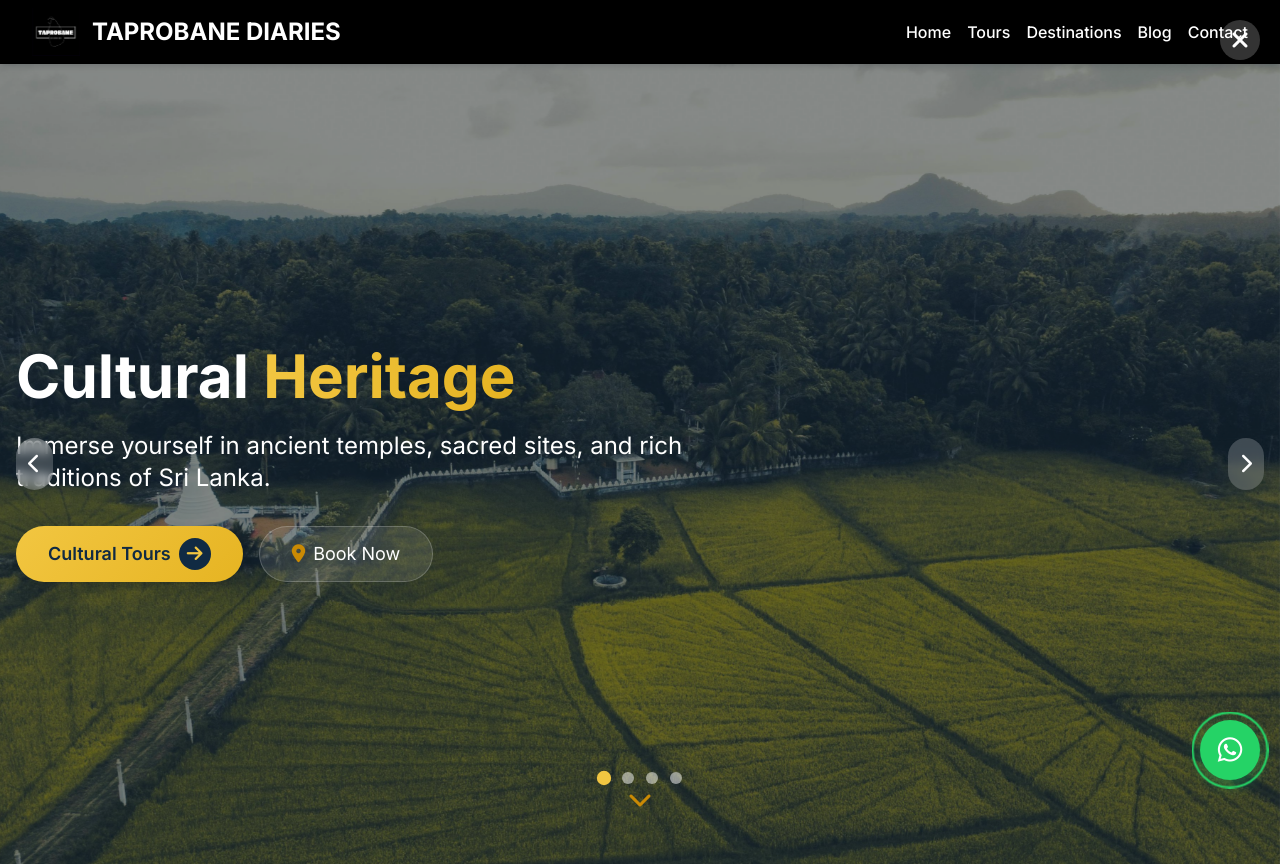
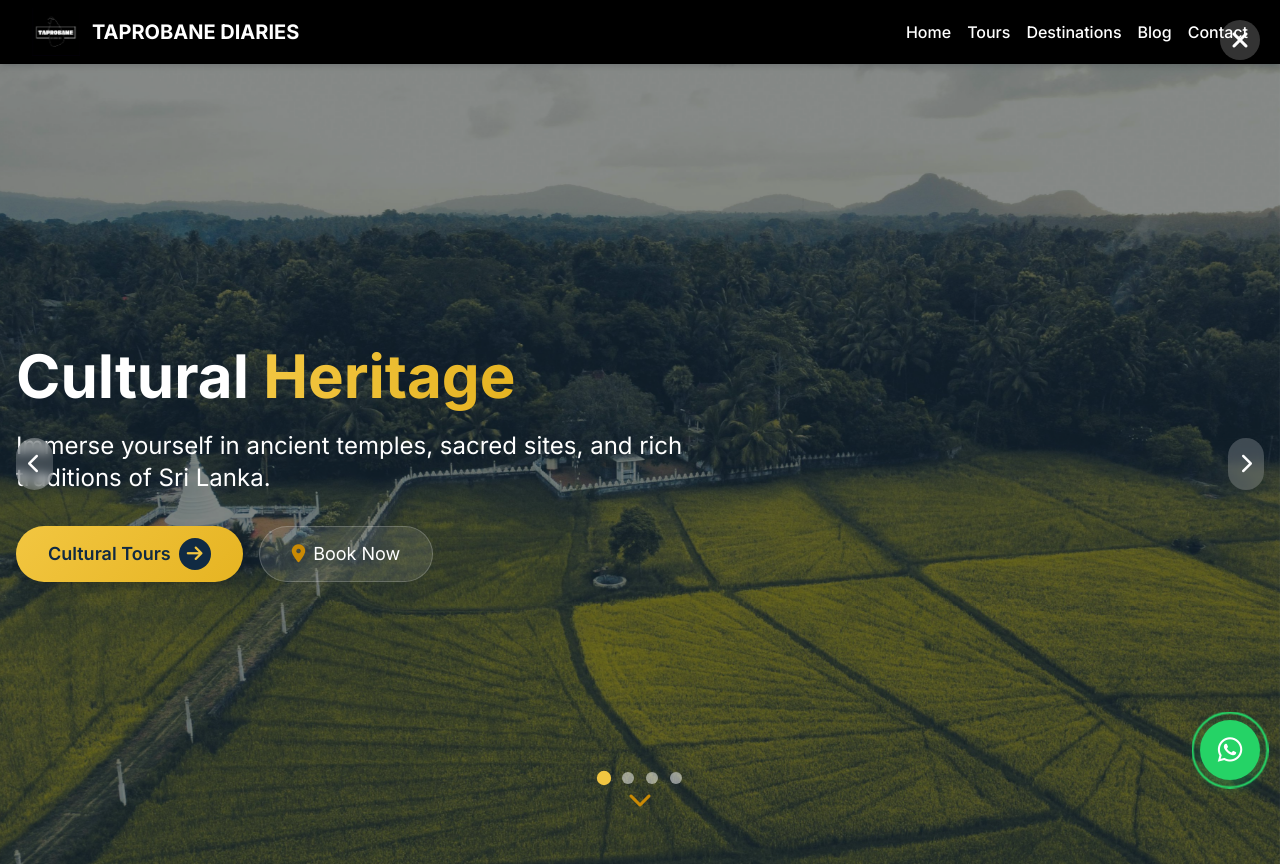
Before and after one commit to yushapiumal/TAPROBANE-DIARIES, a plain HTML site: page index.html in a window 1280 px wide. Shown: the top 864 px of the page. Drawn offline with nearby package versions, Linux system fonts and the light colour scheme.

Commit message:
chenge name size

```diff
--- a/index.html
+++ b/index.html
@@ -422,7 +422,7 @@
       <!-- LEFT: Logo + Title -->
       <div class="flex items-center space-x-3">
         <img class="h-12.5 w-12 object-cover" src="assets/images/logo.jpeg" alt="Logo" />
-        <h1 class="text-2xl font-bold text-white">TAPROBANE DIARIES</h1>
+        <h1 class="text-xl font-bold text-white">TAPROBANE DIARIES</h1>
       </div>
 
       <!-- CENTER/RIGHT: Navigation Links (hidden on mobile) -->
```
